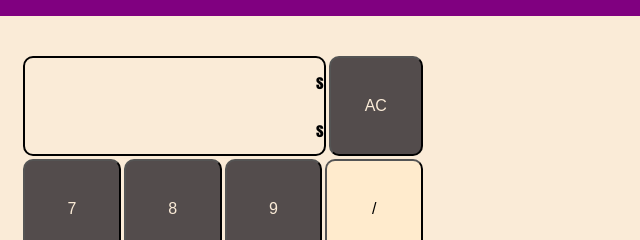
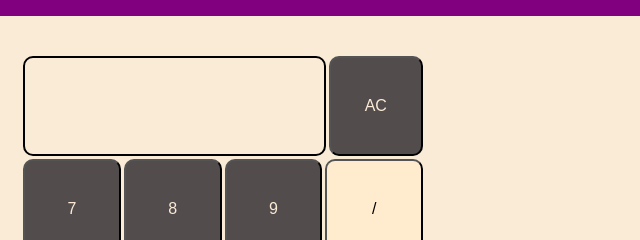
Before and after one commit to Samsamb0/Calculator, a plain HTML site: page index.html in a window 1280 px wide. Both pictures are taken after a click on the button "AC". Shown: the part 166-406 px from the top of the page, 417-1057 px from the left. Drawn offline with Linux system fonts and the light colour scheme.

Commit message:
creation of the event for the clear button

```diff
--- a/css/styles.css
+++ b/css/styles.css
@@ -102,3 +102,14 @@ footer p {
   font-size: 1em;
   border-radius: 10px;
 }
+
+#current {
+  font-size: 2em;
+  font-weight: bold;
+  font-family: "Times New Roman", Times, serif;
+}
+#previous {
+  font-size: 1.5em;
+  font-weight: lighter;
+  font-family: "Times New Roman", Times, serif;
+}
--- a/index.html
+++ b/index.html
@@ -22,8 +22,8 @@
       <div id="calculator">
         <div id="first-row">
           <div id="screen">
-            <div id="previous">s</div>
-            <div id="current">s</div>
+            <div id="previous"></div>
+            <div id="current"></div>
           </div>
           <button id="clear">AC</button>
         </div>
--- a/js/script.js
+++ b/js/script.js
@@ -49,4 +49,12 @@ function load() {
     previous.innerText = "";
     current.innerText = previousValue;
   });
+  //clear
+  clear.addEventListener("click", function () {
+    previousValue = "";
+    currentValue = "";
+    operand = "";
+    previous.innerText = previousValue;
+    current.innerText = currentValue;
+  });
 }
```
